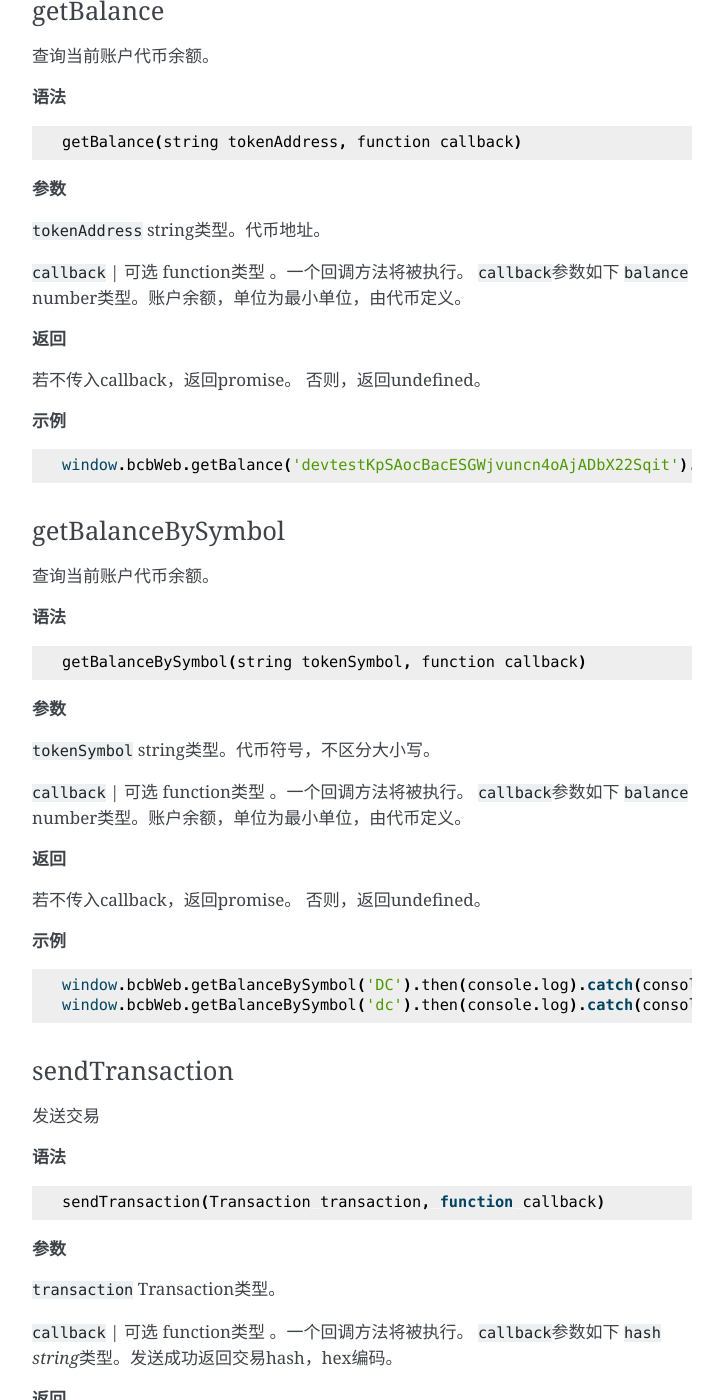
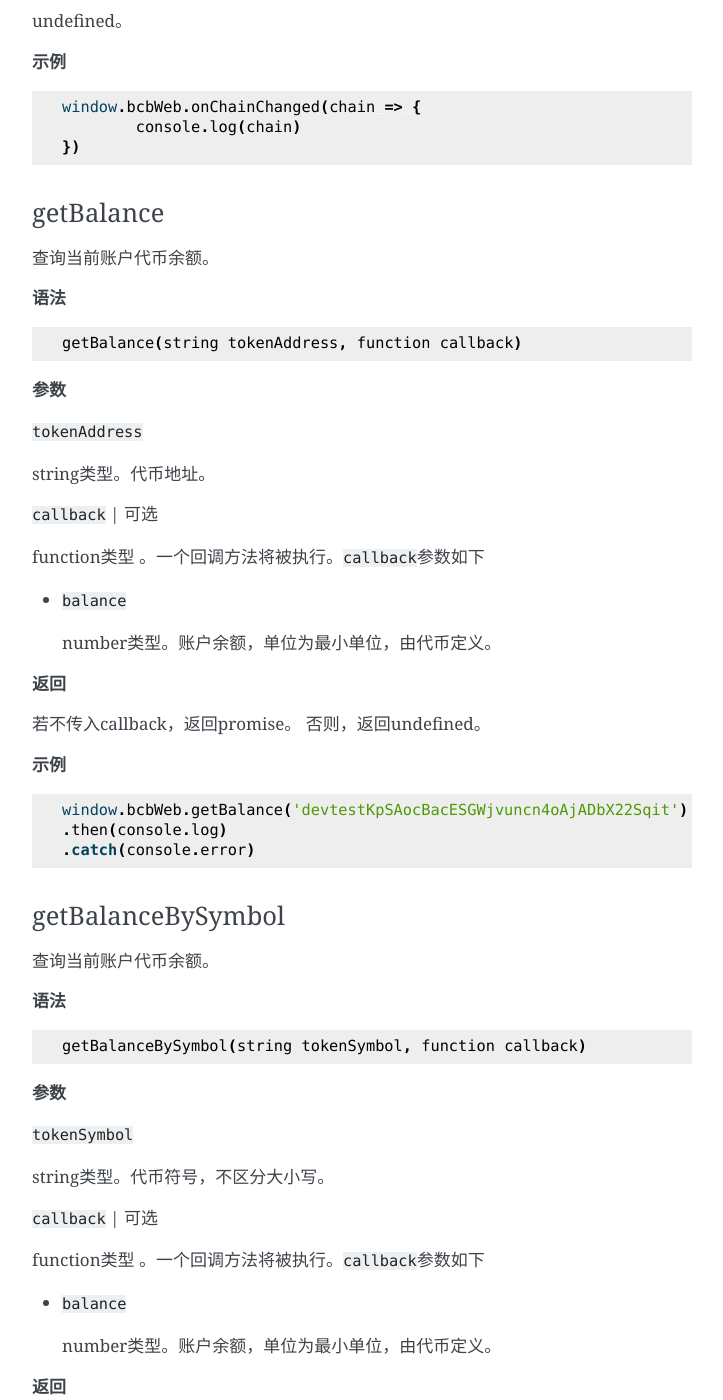
Before and after one commit to nanliSKy/bcbwallet-extension, a Sphinx documentation site: the page built from docs/source/web_api.md, in a window 1280 px wide and 1400 px high, scrolled down 4097 px. Shown: the whole window, without its empty margins (388-1111 px from the left). Built offline with Sphinx 7.4.7, drawn with Linux system fonts in a browser that asks for light colours; some of the changed text lies outside the part shown.

Commit message:
doc: fix

````diff
--- a/docs/source/index.rst
+++ b/docs/source/index.rst
@@ -3,11 +3,11 @@
    You can adapt this file completely to your liking, but it should at least
    contain the root `toctree` directive.
 
-Welcome to BCB Wallet's documentation!
+BCB Wallet Web API
 ======================================
 
 .. toctree::
-   :maxdepth: 2
+   :maxdepth: 3
    :caption: Contents:
 
    web_api.rst
--- a/docs/source/web_api.md
+++ b/docs/source/web_api.md
@@ -153,9 +153,11 @@
 **参数**
 
 `callback`
-function类型。事件到来时，一个回调方法将被执行。
-`callback`参数如下
-	`account`
+
+  function类型。事件到来时，一个回调方法将被执行。`callback`参数如下
+
+-	`account`
+
 	[Account](#Account)类型。
 
 **返回**
@@ -182,9 +184,11 @@
 **参数**
 
 `callback`
-function类型。事件到来时，一个回调方法将被执行。
-`callback`参数如下
-	`chain`
+
+  function类型。事件到来时，一个回调方法将被执行。`callback`参数如下
+
+-	`chain`
+
 	[Chain](#Chain)类型。
 
 **返回**
@@ -211,13 +215,16 @@
 **参数**
 
 `tokenAddress`
-string类型。代币地址。
+
+  string类型。代币地址。
 
 `callback` | 可选
-function类型 。一个回调方法将被执行。
-`callback`参数如下
-	`balance`
-    number类型。账户余额，单位为最小单位，由代币定义。
+
+  function类型 。一个回调方法将被执行。`callback`参数如下
+
+-	`balance`
+
+	number类型。账户余额，单位为最小单位，由代币定义。
 
 **返回**
 
@@ -227,7 +234,9 @@
 **示例**
 
 ```javascript
-window.bcbWeb.getBalance('devtestKpSAocBacESGWjvuncn4oAjADbX22Sqit').then(console.log).catch(console.error)
+window.bcbWeb.getBalance('devtestKpSAocBacESGWjvuncn4oAjADbX22Sqit')
+.then(console.log)
+.catch(console.error)
 ```
 
 ### getBalanceBySymbol
@@ -242,12 +251,15 @@
 **参数**
 
 `tokenSymbol`
-string类型。代币符号，不区分大小写。
+
+  string类型。代币符号，不区分大小写。
 
 `callback` | 可选
-function类型 。一个回调方法将被执行。
-`callback`参数如下
-	`balance`
+
+  function类型 。一个回调方法将被执行。`callback`参数如下
+
+-	`balance`
+
 	number类型。账户余额，单位为最小单位，由代币定义。
 
 **返回**
@@ -274,12 +292,15 @@
 **参数**
 
 `transaction`
-Transaction类型。
+
+  [Transaction](#Transaction)类型。
 
 `callback` | 可选
-function类型 。一个回调方法将被执行。
-`callback`参数如下
-	`hash`
+
+  function类型 。一个回调方法将被执行。`callback`参数如下
+
+-	`hash`
+
 	*string*类型。发送成功返回交易hash，hex编码。
 
 **返回**
@@ -327,12 +348,15 @@
 **参数**
 
 `transaction`
-Transaction类型。
+
+  [Transaction](#Transaction)类型。
 
 `callback` | 可选
-function类型 。一个回调方法将被执行。
-`callback`参数如下
-	`signedTransaction`
+
+  function类型 。一个回调方法将被执行。`callback`参数如下
+
+-	`signedTransaction`
+
 	string类型。签名后的交易数据，可广播到网络。
 
 **返回**
@@ -382,12 +406,15 @@
 **参数**
 
 `message`
-string类型。hex编码。
+
+  string类型。hex编码。
 
 `callback` | 可选
-function类型 。一个回调方法将被执行。
-`callback`参数如下
-	`result`
+
+  function类型 。一个回调方法将被执行。`callback`参数如下
+
+-	`result`
+
 	object类型。定义如下
 
 | 属性      | 类型     | 描述          |
````
Also changed, not shown: other parts of docs/source/web_api.md (+12 -6 lines), docs/source/web_api.rst (+27 -27 lines).
